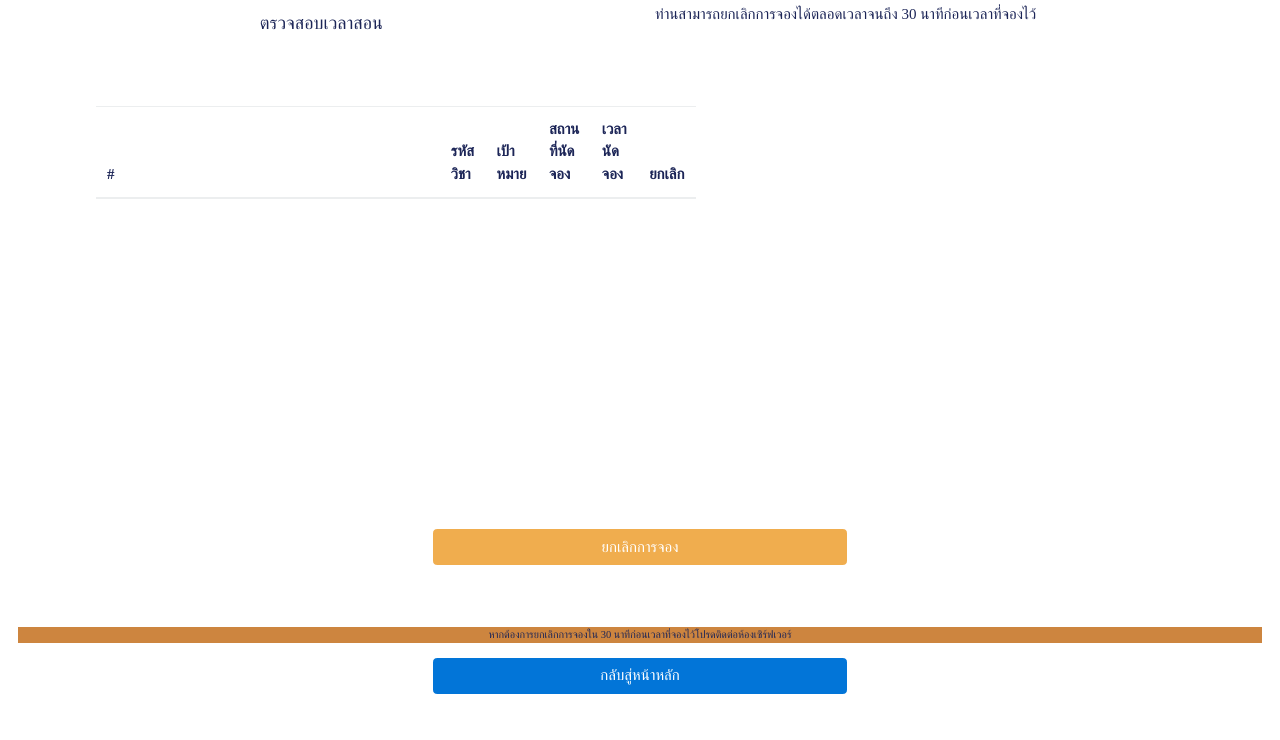
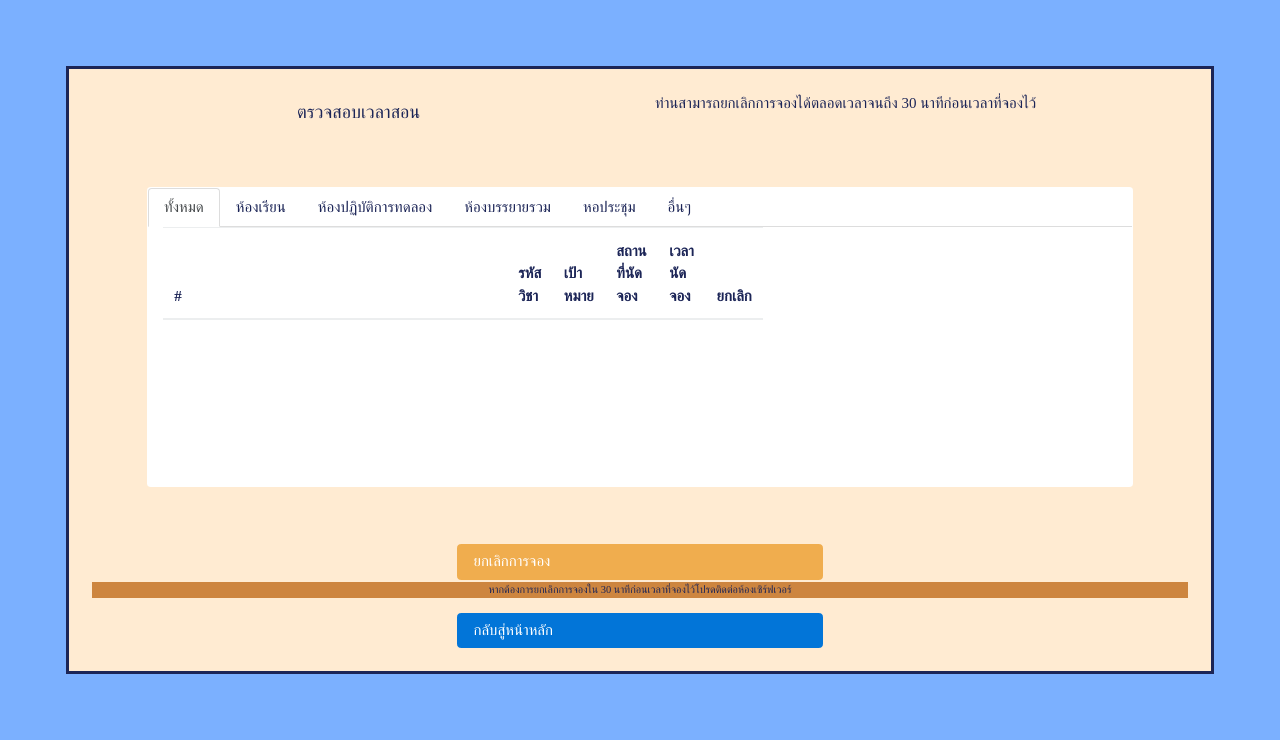
Before and after one commit to Raliciel/Tweb-PCCP, a PHP site: page /Pages/Check.html in a window 1280 px wide. Shown: the top 740 px of the page. Run offline with PHP 8.4, Linux system fonts and the light colour scheme; lists and menus that the app fills with data are empty; some libraries are stand-ins or nearby versions.

Commit message:
What
Im confuse

```diff
--- a/Pages/Booking.html
+++ b/Pages/Booking.html
@@ -6,6 +6,7 @@
         <meta name="viewport" content="width=device-width, initial-scale=1">
         <link rel="stylesheet" href="../Bootstrap/css/bootstrap.min.css"/>
         <link rel="stylesheet" href="https://www.w3schools.com/w3css/4/w3.css">
+        <script src="../js/w3.js"></script>
         <link rel="stylesheet" href="../css/Script.css">
         <script src="https://ajax.googleapis.com/ajax/libs/jquery/3.2.1/jquery.min.js"></script>
         <script src="https://cdnjs.cloudflare.com/ajax/libs/popper.js/1.12.6/umd/popper.min.js"></script>
@@ -83,10 +84,10 @@
                 <div class="col-sm-12">
                     <div class="row">
                         <div class="col-sm-4">
-                            <p>ชื่อนักเรียน</p>
+                            <p>รหัสโครงงาน</p>
                         </div>
                         <div class="col-sm-8">
-                            <input type="String" id="inputStuName" placeholder="คำนำหน้า ชื่อ ชื่อสกุล">
+                            PJ<input type="String" id="inputStuName" placeholder="00000">
                         </div>
                     </div>
                     <div class="row">
--- a/Pages/Check.html
+++ b/Pages/Check.html
@@ -22,7 +22,28 @@
                 </div>
             </div>
             <div class="card cardon">
-                <div class="col-sm-12">
+                <ul class="nav nav-tabs">
+                    <li class="nav-item">
+                        <a class="nav-link active" data-toggle="tab" href="#home">ทั้งหมด</a>
+                    </li>
+                    <li class="nav-item">
+                        <a class="nav-link" data-toggle="tab" href="#room">ห้องเรียน</a>
+                    </li>
+                    <li class="nav-item">
+                        <a class="nav-link" data-toggle="tab" href="#lab">ห้องปฏิบัติการทดลอง</a>
+                    </li>
+                    <li class="nav-item">
+                        <a class="nav-link" data-toggle="tab" href="#std">ห้องบรรยายรวม</a>
+                    </li>
+                    <li class="nav-item">
+                        <a class="nav-link" data-toggle="tab" href="#mee">หอประชุม</a>
+                    </li>
+                    <li class="nav-item">
+                       <a class="nav-link" data-toggle="tab" href="#oth">อื่นๆ</a>
+                    </li>
+                </ul>
+                <div class="tab-content" >
+                <div class="tab-pane active col-sm-12" id="home">
                     <table class="table table-striped table-hover table-responsive">
                         <thead class="table table-dark">
                             <tr>
@@ -36,6 +57,63 @@
                         </thead>
                     </table>
                 </div>
+                <div class="tab-pane col-sm-12" id="lab">
+                    <table class="table table-striped table-hover table-responsive">
+                        <thead class="table table-dark">
+                            <tr>
+                                <th class="col">#</th>
+                                <th class="col">รหัสวิชา</th>
+                                <th class="col">เป้าหมาย</th>
+                                <th class="col">สถานที่นัดจอง</th>
+                                <th class="col">เวลานัดจอง</th>
+                                <th class="col">ยกเลิก</th>
+                            </tr>
+                        </thead>
+                    </table>
+                </div>
+                <div class="tab-pane col-sm-12" id="std">
+                    <table class="table table-striped table-hover table-responsive">
+                        <thead class="table table-dark">
+                            <tr>
+                                <th class="col">#</th>
+                                <th class="col">รหัสวิชา</th>
+                                <th class="col">เป้าหมาย</th>
+                                <th class="col">สถานที่นัดจอง</th>
+                                <th class="col">เวลานัดจอง</th>
+                                <th class="col">ยกเลิก</th>
+                            </tr>
+                        </thead>
+                    </table>
+                </div>
+                <div class="tab-pane col-sm-12" id="mee">
+                    <table class="table table-striped table-hover table-responsive">
+                        <thead class="table table-dark">
+                            <tr>
+                                <th class="col">#</th>
+                                <th class="col">รหัสวิชา</th>
+                                <th class="col">เป้าหมาย</th>
+                                <th class="col">สถานที่นัดจอง</th>
+                                <th class="col">เวลานัดจอง</th>
+                                <th class="col">ยกเลิก</th>
+                            </tr>
+                        </thead>
+                    </table>
+                </div>
+                <div class="tab-pane col-sm-12" id="oth">
+                    <table class="table table-striped table-hover table-responsive">
+                        <thead class="table table-dark">
+                            <tr>
+                                <th class="col">#</th>
+                                <th class="col">รหัสวิชา</th>
+                                <th class="col">เป้าหมาย</th>
+                                <th class="col">สถานที่นัดจอง</th>
+                                <th class="col">เวลานัดจอง</th>
+                                <th class="col">ยกเลิก</th>
+                            </tr>
+                        </thead>
+                    </table>
+                </div>
+            </div>
             </div>
             <div class="row">
                 <div class="col-sm-12">
--- a/css/Script.css
+++ b/css/Script.css
@@ -4,9 +4,9 @@
     color:#1C2557;
 }
 @media only screen and (min-width:0px){
-    .container-fluid{
-        margin: 5%;
-    }
+    body{
+            background-color: rgb(123, 176, 255);
+        }
     .container-fluid .row .col-sm-7{
         background: rgb(81, 93, 133);
         color:#FFF;
@@ -85,6 +85,16 @@
     }
 }
 @media only screen and (min-width:760px){
+    .container-fluid{
+        margin: 5%;
+        background-color: rgb(255, 235, 210);
+        padding: 2%;
+        border-style: solid;
+        border-color: #1C2557;
+    }
+    body{
+        padding: 5%;
+    }
     .container-fluid .row .col-sm-7{
         margin:0px;
         padding:3%;
@@ -95,7 +105,7 @@
         text-align: left;
         font-weight:bold;
         font-size:2em;
-        margin-bottom:2%;
+        margin:2%;
     }
     .container-fluid .row .col-sm-7 p{
         text-align: right;
@@ -109,12 +119,29 @@
     }
     .card .container-fluid{
         width: 90%;
-        border-width: 2em;
     }
-    .row .col-sm-12 .button{
+    button{
         margin: .2%;
+    }
+    .cardon{
+        background-color: #FFF;
+    }
+    .cardon.col-sm-12.table{
+        text-align: center;
+        width: 100%;
     }
     .container-fluid{
         margin: .2%;
     }
+    .container-flulid .row .col-sm-12{
+        margin:0%;
+        padding:0%;
+    }
+    .col-sm-4{
+        text-align: left !important;
+    }
+    .container-fluid .row button{
+        margin:.2%;
+        text-align: center;
+    }
 }
```
Also changed, not shown: js/w3.js (added).
